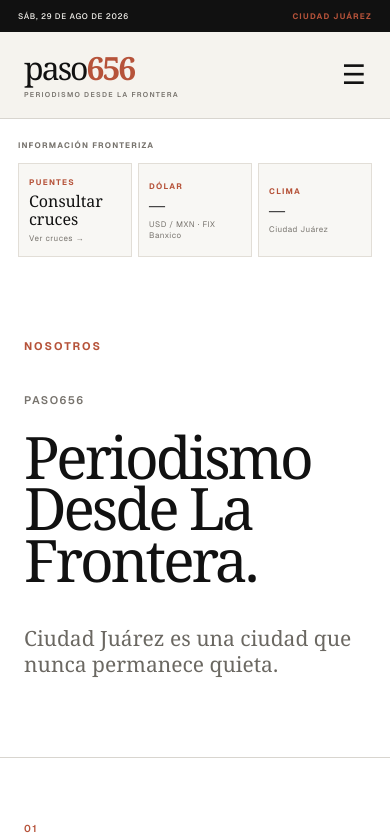
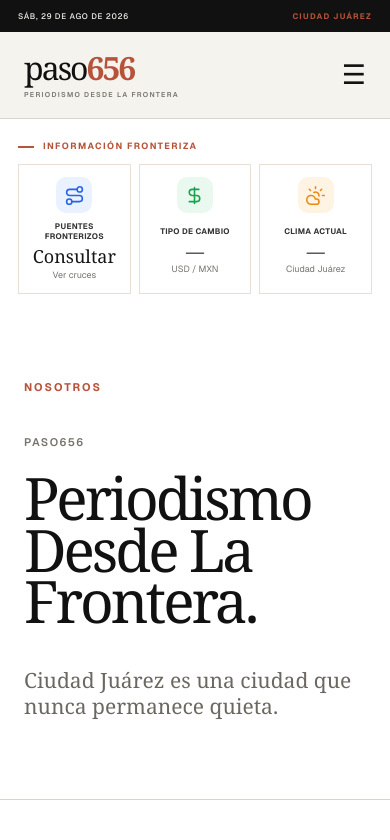
Before and after one commit to AlejandroCancheKu/paso656, a Next.js app: page /nosotros in a window 390 px wide. Shown: the top 840 px of the page. Built offline with nearby package versions, Linux system fonts and the light colour scheme; no server answers.

Commit message:
MVP-RELEASE-V.01-MANTO-06

```diff
--- a/app/components/FrontierInfo.tsx
+++ b/app/components/FrontierInfo.tsx
@@ -1,9 +1,24 @@
 "use client";
+
 import Link from "next/link";
 import { useEffect, useState } from "react";
+import {
+  ArrowRight,
+  Cloud,
+  CloudFog,
+  CloudLightning,
+  CloudRain,
+  CloudSnow,
+  CloudSun,
+  DollarSign,
+  MapPin,
+  Route,
+  Sun,
+} from "lucide-react";
 
 type WeatherData = {
   temperature: number;
+  weatherCode: number;
 };
 
 type ExchangeData = {
@@ -17,16 +32,51 @@ type Bridge = {
   direction: string;
 };
 
+function getWeatherIcon(code: number) {
+  if (code === 0) return Sun;
+
+  if (code === 1 || code === 2) return CloudSun;
+
+  if (code === 3) return Cloud;
+
+  if (code === 45 || code === 48) return CloudFog;
+
+  if (
+    (code >= 51 && code <= 67) ||
+    (code >= 80 && code <= 82)
+  ) {
+    return CloudRain;
+  }
+
+  if (
+    (code >= 71 && code <= 77) ||
+    code === 85 ||
+    code === 86
+  ) {
+    return CloudSnow;
+  }
+
+  if (code >= 95) return CloudLightning;
+
+  return CloudSun;
+}
+
 export default function FrontierInfo() {
-  const [weather, setWeather] = useState<WeatherData | null>(null);
-  const [exchange, setExchange] = useState<ExchangeData | null>(null);
+  const [weather, setWeather] = useState<WeatherData | null>(
+    null
+  );
+
+  const [exchange, setExchange] = useState<ExchangeData | null>(
+    null
+  );
+
   const [bridge, setBridge] = useState<Bridge | null>(null);
 
   useEffect(() => {
     const fetchWeather = async () => {
       try {
         const response = await fetch(
-          "https://api.open-meteo.com/v1/forecast?latitude=31.7619&longitude=-106.4850&current=temperature_2m&temperature_unit=celsius&timezone=America%2FChihuahua"
+          "https://api.open-meteo.com/v1/forecast?latitude=31.7619&longitude=-106.4850&current=temperature_2m,weather_code&temperature_unit=celsius&timezone=America%2FChihuahua"
         );
 
         if (!response.ok) return;
@@ -34,10 +84,13 @@ export default function FrontierInfo() {
         const data = await response.json();
 
         setWeather({
-          temperature: Math.round(data.current.temperature_2m),
+          temperature: Math.round(
+            data.current.temperature_2m
+          ),
+          weatherCode: data.current.weather_code,
         });
       } catch {
-        // Si el servicio falla, no mostramos el clima.
+        // Si falla el servicio, no mostramos el clima.
       }
     };
 
@@ -56,7 +109,7 @@ export default function FrontierInfo() {
           date: data.date,
         });
       } catch {
-        // Si el servicio falla, no mostramos el tipo de cambio.
+        // Si falla el servicio, no mostramos el dólar.
       }
     };
 
@@ -76,7 +129,7 @@ export default function FrontierInfo() {
           setBridge(firstAvailableBridge);
         }
       } catch {
-        // Si el servicio falla, no mostramos el tiempo.
+        // Si falla el servicio, no mostramos el tiempo.
       }
     };
 
@@ -95,9 +148,9 @@ export default function FrontierInfo() {
         .replace(/\./g, "")
     : "";
 
-  const bridgeText = bridge
-    ? `${bridge.name} · ${bridge.minutes} min`
-    : "Consultar cruces";
+  const WeatherIcon = weather
+    ? getWeatherIcon(weather.weatherCode)
+    : CloudSun;
 
 return (
   <section className="frontier-info">
@@ -110,46 +163,75 @@ export default function FrontierInfo() {
       <div className="frontier-info-grid">
 
         {/* PUENTES */}
-          <div className="frontier-info-item">
-            <span className="frontier-info-label">PUENTES</span>
-
-            <div className="frontier-info-value">
-              {bridgeText}
+        <Link
+          href="/puentes"
+          className="frontier-info-item frontier-info-item-link"
+        >
+          <div className="frontier-info-icon">
+            <Route size={24} strokeWidth={1.8} />
           </div>
 
-            <Link
-            href="/puentes"
-            className="frontier-info-detail frontier-info-link"
-            >
-            Ver cruces →
+          <div className="frontier-info-content">
+            <span className="frontier-info-label">
+              PUENTES FRONTERIZOS
+            </span>
+
+            <div className="frontier-info-data">
+              <strong>
+                {bridge ? `${bridge.minutes} min` : "Consultar"}
+              </strong>
+
+              <span>
+                {bridge ? bridge.name : " Ver cruces"}
+              </span>
+            </div>
+          </div>
         </Link>
-          </div>
 
         {/* DÓLAR */}
         <div className="frontier-info-item">
-            <span className="frontier-info-label">DÓLAR</span>
-
-            <div className="frontier-info-value">
-              {exchange ? `$${exchange.rate.toFixed(2)}` : "—"}
+          <div className="frontier-info-icon">
+            <DollarSign size={24} strokeWidth={1.8} />
           </div>
 
-            <span className="frontier-info-detail">
-              USD / MXN · FIX Banxico
-              {formattedExchangeDate && ` · ${formattedExchangeDate}`}
+          <div className="frontier-info-content">
+            <span className="frontier-info-label">
+              TIPO DE CAMBIO
             </span>
+
+            <div className="frontier-info-data">
+              <strong>
+                {exchange
+                  ? `$${exchange.rate.toFixed(2)}`
+                  : "—"}
+              </strong>
+
+              <span>USD / MXN</span>
+            </div>
+          </div>
         </div>
 
         {/* CLIMA */}
         <div className="frontier-info-item">
-            <span className="frontier-info-label">CLIMA</span>
-
-            <div className="frontier-info-value">
-              {weather ? `${weather.temperature} °C` : "—"}
+          <div className="frontier-info-icon">
+            <WeatherIcon size={24} strokeWidth={1.8} />
           </div>
 
-            <span className="frontier-info-detail">
-              Ciudad Juárez
+          <div className="frontier-info-content">
+            <span className="frontier-info-label">
+              CLIMA ACTUAL
             </span>
+
+            <div className="frontier-info-data">
+              <strong>
+                {weather
+                  ? `${weather.temperature} °C`
+                  : "—"}
+              </strong>
+
+              <span>Ciudad Juárez</span>
+            </div>
+          </div>
         </div>
 
       </div>
--- a/app/globals.css
+++ b/app/globals.css
@@ -1975,14 +1975,11 @@ main.latest-articles .latest-header h1 {
   }
 }
 
-
-/* =========================================================
-   FRONTIER INFO
-========================================================= */
+/* FRONTIER INFO ------------------------------------------- */
 
 .frontier-info {
   width: 100%;
-  padding: 18px 0;
+  padding: 14px 0 18px;
 }
 
 .frontier-info-inner {
@@ -1996,77 +1993,190 @@ main.latest-articles .latest-header h1 {
 }
 
 .frontier-info-header span {
+  display: inline-flex;
+  align-items: center;
+  gap: 9px;
   font-size: 9px;
   font-weight: 700;
-  letter-spacing: 1.5px;
-  color: #77736d;
+  letter-spacing: 1.4px;
+  color: #b6533a;
+}
+
+.frontier-info-header span::before {
+  content: "";
+  width: 16px;
+  height: 2px;
+  background: #b6533a;
 }
 
 .frontier-info-grid {
   display: grid;
-  grid-template-columns: repeat(3, 1fr);
-  gap: 10px;
+  grid-template-columns: repeat(3, minmax(0, 1fr));
+  gap: 18px;
 }
 
 .frontier-info-item {
-  min-height: 82px;
-  padding: 15px 20px;
+  min-width: 0;
+  min-height: 88px;
+  padding: 14px 20px;
+  display: flex;
+  flex-direction: row;
+  align-items: center;
+  gap: 18px;
+  border: 1px solid #e8e0d7;
+  transition:
+    border-color 0.2s ease,
+    box-shadow 0.2s ease;
+}
+
+.frontier-info-item:hover {
+  border-color: #d7c5ba;
+  box-shadow: 0 4px 14px rgba(17, 17, 17, 0.04);
+}
+
+.frontier-info-icon {
+  width: 58px;
+  height: 58px;
+  flex-shrink: 0;
+  display: flex;
+  align-items: center;
+  justify-content: center;
+  border-radius: 16px;
+}
+
+.frontier-info-icon svg {
+  width: 30px;
+  height: 30px;
+}
+
+/* PUENTES */
+
+.frontier-info-item:nth-child(1) .frontier-info-icon {
+  color: #2563eb;
+  background: #eaf1ff;
+}
+
+/* TIPO DE CAMBIO */
+
+.frontier-info-item:nth-child(2) .frontier-info-icon {
+  color: #16a34a;
+  background: #eaf9f0;
+}
+
+/* CLIMA */
+
+.frontier-info-item:nth-child(3) .frontier-info-icon {
+  color: #ea8a16;
+  background: #fff3e3;
+}
+
+.frontier-info-content {
+  min-width: 0;
+  flex: 1;
   display: flex;
   flex-direction: column;
   justify-content: center;
-  background: #f8f7f4;
-  border: 1px solid #e2ded7;
-  transition: border-color 0.2s ease, transform 0.2s ease;
-}
-
-.frontier-info-item:hover {
-  border-color: #c9c3bb;
-  transform: translateY(-1px);
+  gap: 6px;
 }
 
 .frontier-info-label {
-  font-size: 9px;
-  font-weight: 700;
-  letter-spacing: 1.3px;
-  color: #b6533a;
-  margin-bottom: 5px;
-}
-
-.frontier-info-value {
-  font-family: Georgia, "Times New Roman", serif;
-  font-size: 20px;
+  font-size: 11px;
+  font-weight: 700;
+  letter-spacing: 1px;
+  line-height: 1.3;
+  color: #343434;
+}
+
+.frontier-info-data {
+  display: flex;
+  align-items: baseline;
+  flex-wrap: wrap;
+  gap: 5px 9px;
+}
+
+.frontier-info-data strong {
+  font-family: Georgia, "Times New Roman", serif;
+  font-size: 23px;
+  font-weight: 400;
   line-height: 1.1;
-  color: #111111;
-}
-
-.frontier-info-detail {
-  margin-top: 5px;
-  font-size: 9px;
-  letter-spacing: 0.5px;
+  color: #171717;
+}
+
+.frontier-info-data span {
+  min-width: 0;
+  font-size: 10px;
+  line-height: 1.4;
   color: #77736d;
-  line-height: 1.3;
-}
-
-.frontier-info-link {
+  overflow-wrap: anywhere;
+}
+
+/* TARJETA CLICABLE */
+
+.frontier-info-item-link {
+  color: inherit;
   text-decoration: none;
-  transition: color 0.2s ease;
-}
-
-.frontier-info-link:hover {
-  color: #b6533a;
-}
-
-@media (max-width: 768px) {
-  .frontier-info {
-    padding: 14px 0;
-  }
-
+  cursor: pointer;
+}
+
+.frontier-info-item-link:hover .frontier-info-data strong {
+  color: #b6533a;
+}
+
+/* TABLET ------------------------------------------- */
+
+@media (max-width: 900px) {
   .frontier-info-inner {
     padding: 0 24px;
   }
 
+  .frontier-info-grid {
+    gap: 10px;
+  }
+
+  .frontier-info-item {
+    min-height: 82px;
+    padding: 12px;
+    gap: 10px;
+  }
+
+  .frontier-info-icon {
+    width: 44px;
+    height: 44px;
+    border-radius: 12px;
+  }
+
+  .frontier-info-icon svg {
+    width: 24px;
+    height: 24px;
+  }
+
+  .frontier-info-label {
+    font-size: 9px;
+    letter-spacing: 0.5px;
+  }
+
+  .frontier-info-data strong {
+    font-size: 20px;
+  }
+
+  .frontier-info-data span {
+    font-size: 9px;
+  }
+}
+
+/* MÓVIL ------------------------------------------- */
+
+@media (max-width: 600px) {
+  .frontier-info {
+    padding: 12px 0 16px;
+  }
+
+  .frontier-info-inner {
+    padding: 0 18px;
+  }
+
   .frontier-info-header {
-    margin-bottom: 8px;
+    margin-bottom: 9px;
   }
 
   .frontier-info-grid {
@@ -2074,57 +2184,55 @@ main.latest-articles .latest-header h1 {
     gap: 8px;
   }
 
-  .frontier-info-grid::-webkit-scrollbar {
-    display: none;
-  }
-
   .frontier-info-item {
-    min-height: 76px;
-    padding: 13px 16px;
-  }
-
-  .frontier-info-value {
-    font-size: 17px;
-  }
-}
-
-@media (max-width: 420px) {
-  .frontier-info {
-    padding: 12px 0;
-  }
-
-  .frontier-info-inner {
-    padding: 0 18px;
-  }
-
-  .frontier-info-header span {
-    font-size: 8px;
-    letter-spacing: 1.2px;
-  }
-
-  .frontier-info-grid {
-    grid-template-columns: repeat(3, minmax(0, 1fr));
-    gap: 6px;
-  }
-
-  .frontier-info-item {
-    min-height: 72px;
-    padding: 12px 10px;
+    min-width: 0;
+    min-height: 112px;
+    padding: 12px 6px;
+    flex-direction: column;
+    justify-content: center;
+    align-items: center;
+    gap: 8px;
+    text-align: center;
+  }
+
+  .frontier-info-icon {
+    width: 36px;
+    height: 36px;
+    border-radius: 10px;
+  }
+
+  .frontier-info-icon svg {
+    width: 21px;
+    height: 21px;
+  }
+
+  .frontier-info-content {
+    width: 100%;
+    align-items: center;
+    gap: 5px;
   }
 
   .frontier-info-label {
     font-size: 8px;
-  }
-
-  .frontier-info-value {
-    font-size: 16px;
-  }
-
-  .frontier-info-detail {
-    font-size: 8px;
-  }
-}
-
+    letter-spacing: 0.3px;
+    line-height: 1.3;
+  }
+
+  .frontier-info-data {
+    flex-direction: column;
+    align-items: center;
+    gap: 3px;
+  }
+
+  .frontier-info-data strong {
+    font-size: 18px;
+  }
+
+  .frontier-info-data span {
+    font-size: 9px;
+    line-height: 1.3;
+  }
+}
 
 /* =========================================================
    PUENTES
--- a/package.json
+++ b/package.json
@@ -9,6 +9,7 @@
     "lint": "eslint"
   },
   "dependencies": {
+    "lucide-react": "^1.47.0",
     "next": "16.3.3",
     "react": "19.2.8",
     "react-dom": "19.2.8"
```
Also changed, not shown: 1 other file (tests, documents, lock files or other folders). Lines whose indentation alone changed are shown as unchanged.
